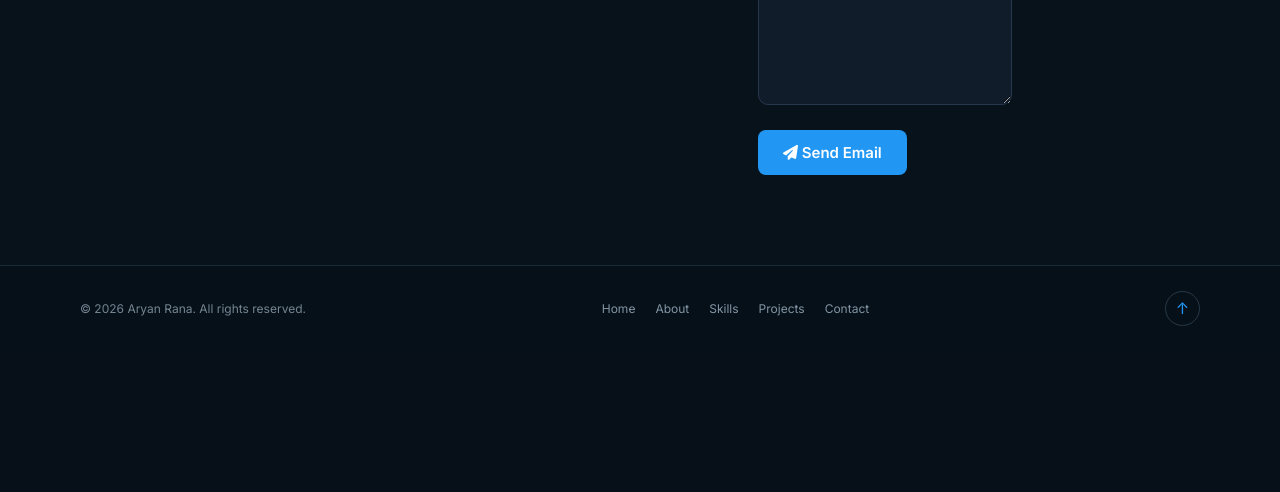
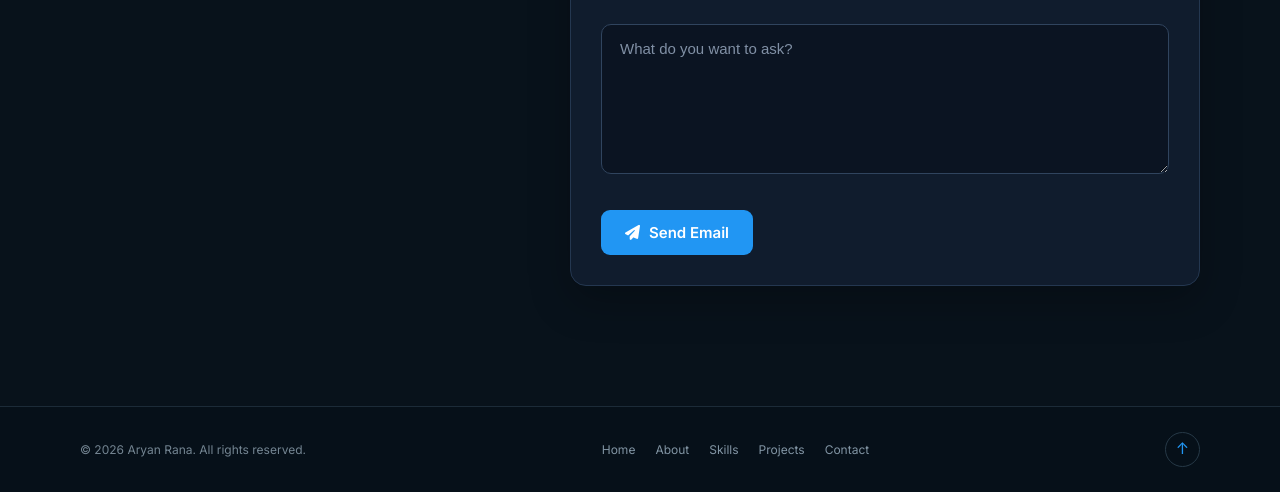
Before and after one commit to aryanrana703337-sys/My-Portfolio, a plain HTML site: page index.html in a window 1280 px wide. Shown: the part 3413-3905 px from the top of the page. Before the commit the page ends 3764 px from the top, so only its background shows below. Drawn offline with Linux system fonts and the light colour scheme.

Commit message:
Update style.css

```diff
--- a/style.css
+++ b/style.css
@@ -1084,3 +1084,93 @@ body.light .timeline-item h3 {
     transform: translateY(-2px);
     box-shadow: 0 8px 20px rgba(33, 150, 243, 0.25);
 }
+
+
+/* =========================
+   BEAUTIFUL CONTACT FORM
+   ========================= */
+
+#contact-form {
+    width: 100% !important;
+    max-width: 650px !important;
+    margin: 30px auto !important;
+    padding: 30px !important;
+    background: #101c2d !important;
+    border: 1px solid #243750 !important;
+    border-radius: 16px !important;
+    box-shadow: 0 15px 40px rgba(0, 0, 0, 0.25) !important;
+    box-sizing: border-box !important;
+}
+
+#contact-form .form-group {
+    width: 100% !important;
+    margin-bottom: 18px !important;
+}
+
+#contact-form input,
+#contact-form textarea {
+    display: block !important;
+    width: 100% !important;
+    box-sizing: border-box !important;
+
+    padding: 15px 18px !important;
+
+    background: #0b1422 !important;
+    color: #ffffff !important;
+
+    border: 1px solid #30445e !important;
+    border-radius: 10px !important;
+
+    outline: none !important;
+    font-size: 15px !important;
+    font-family: Arial, sans-serif !important;
+
+    transition: all 0.3s ease !important;
+}
+
+#contact-form input {
+    height: 52px !important;
+}
+
+#contact-form textarea {
+    min-height: 150px !important;
+    resize: vertical !important;
+}
+
+#contact-form input::placeholder,
+#contact-form textarea::placeholder {
+    color: #8190a5 !important;
+}
+
+#contact-form input:focus,
+#contact-form textarea:focus {
+    border-color: #2196f3 !important;
+    box-shadow: 0 0 0 3px rgba(33, 150, 243, 0.15) !important;
+}
+
+#contact-form .btn {
+    display: inline-flex !important;
+    align-items: center !important;
+    justify-content: center !important;
+    gap: 9px !important;
+
+    padding: 13px 24px !important;
+
+    background: #2196f3 !important;
+    color: #ffffff !important;
+
+    border: none !important;
+    border-radius: 9px !important;
+
+    font-size: 15px !important;
+    font-weight: 600 !important;
+
+    cursor: pointer !important;
+    transition: all 0.3s ease !important;
+}
+
+#contact-form .btn:hover {
+    background: #1976d2 !important;
+    transform: translateY(-2px) !important;
+    box-shadow: 0 8px 20px rgba(33, 150, 243, 0.3) !important;
+}
```
